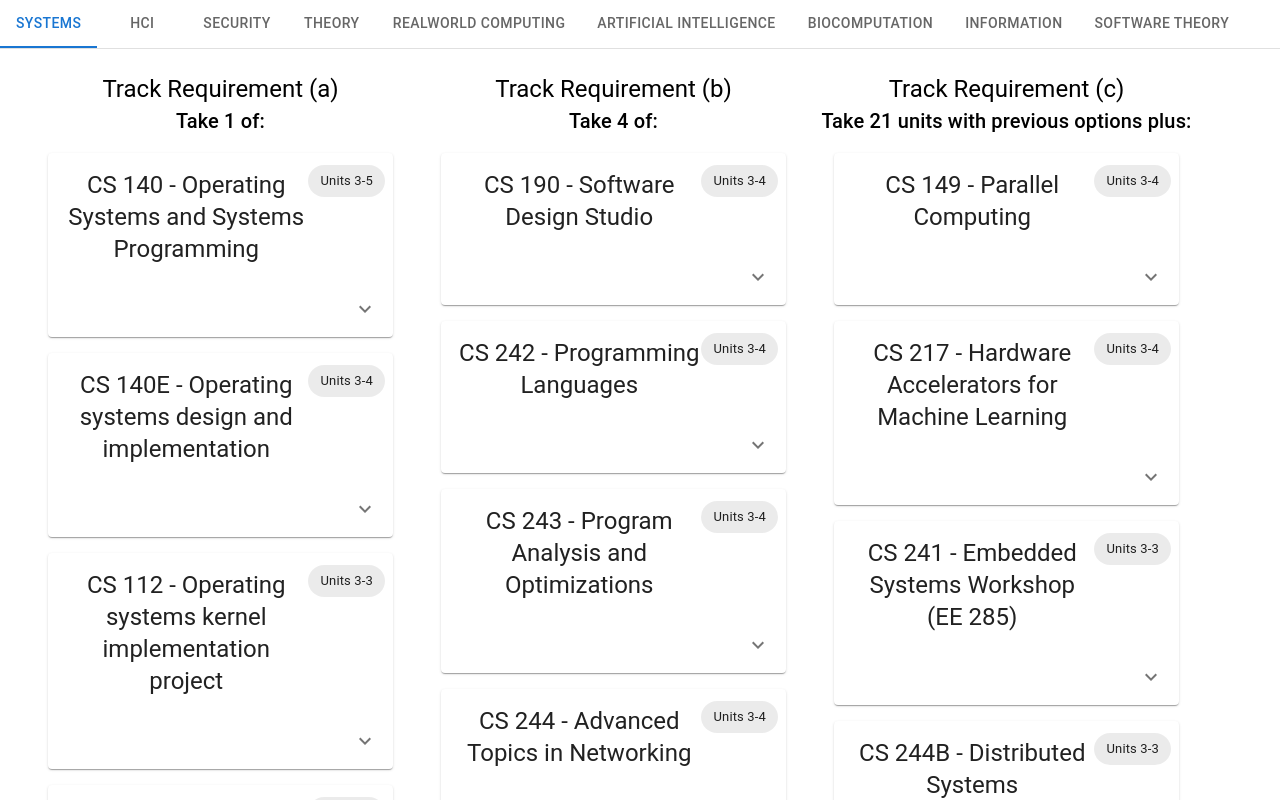
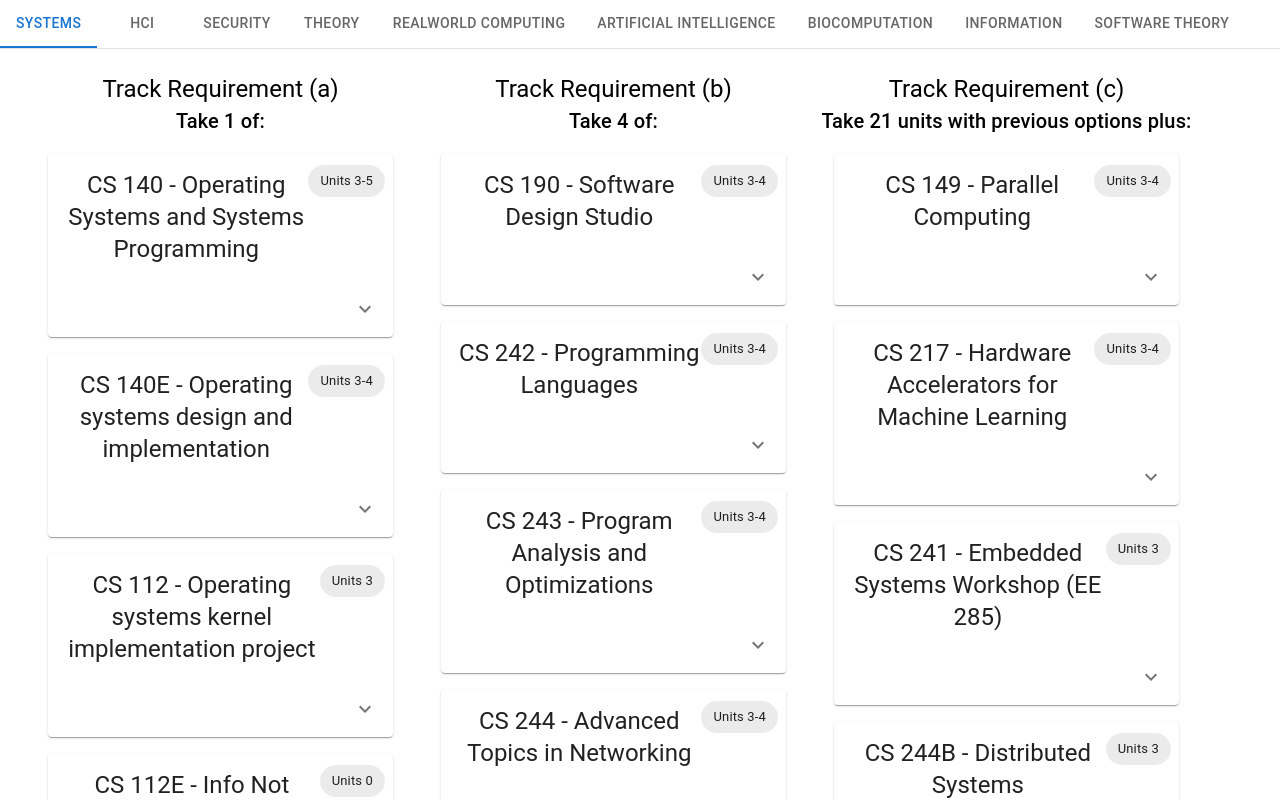
Before and after one commit to Bafoleco/explore-tracks, a React (Create React App) app: page / in a window 1280 px wide. Shown: the top 800 px of the page. Built offline with nearby package versions, Linux system fonts and the light colour scheme.

Commit message:
fixed units

```diff
--- a/src/Course.tsx
+++ b/src/Course.tsx
@@ -33,11 +33,13 @@ const Course = (props: CourseProps) => {
 
   const {courseInfo} = props
 
+  const units = (courseInfo.min_units === courseInfo.max_units) ? courseInfo.max_units : `${courseInfo.min_units}-${courseInfo.max_units}`
+
   return (
     <Card sx={{ maxWidth: 345 }}>
       <CardHeader
         title={courseInfo.code + " - " + courseInfo.title}
-        action={<Chip label={`Units ${courseInfo.min_units}-${courseInfo.max_units}`} />}
+        action={<Chip label={`Units ${units}`} />}
       />
       <CardActions disableSpacing>
         <ExpandMore
```
